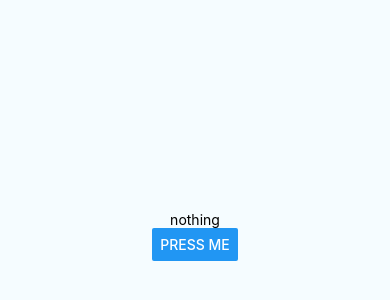
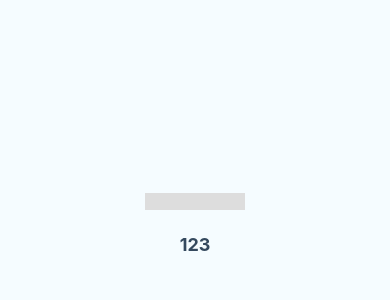
Before and after one commit to fenturechance/react-native-practice, a React Native app: screen / in a window 390 px wide. Shown: the part 186-486 px from the top of the page. Built offline with nearby package versions, Linux system fonts and the light colour scheme.

Commit message:
onchangetext in textinput

```diff
--- a/App.js
+++ b/App.js
@@ -11,30 +11,22 @@ import {
   StyleSheet,
   Text,
   View,
-  Button
+  Button,
+  TextInput
 } from 'react-native';
 
 export default class App extends Component<Props> {
   state = {
-    content : 'nothing',
-    isLoading : false,
+    text : '123',
   }
-  handleButton = () =>{
-    this.setState({ isLoading : true });
-    setTimeout(()=>{
-      this.setState({
-        content : 'received something',
-        isLoading : false
-      })
-    },1500)
+  changeText = text =>{
+    this.setState({text});
   }
   render() {
     return (
       <View style={styles.container}>
-        <Text>
-          {this.state.isLoading ? 'loading....' : this.state.content }
-        </Text>
-        <Button title="Press me" onPress={this.handleButton} />
+        <TextInput style={styles.textInput} onChangeText={this.changeText}/>
+        <Text style={styles.paragraph}>{this.state.text}</Text>
       </View>
     );
   }
@@ -52,9 +44,15 @@ const styles = StyleSheet.create({
     textAlign: 'center',
     margin: 10,
   },
-  instructions: {
-    textAlign: 'center',
-    color: '#333333',
-    marginBottom: 5,
+  paragraph : {
+    margin : 24,
+    fontSize : 18,
+    fontWeight : 'bold',
+    textAlign : 'center',
+    color : '#34495e'
   },
+  textInput: {
+    backgroundColor : '#ddd',
+    width : 100
+  }
 });
```
